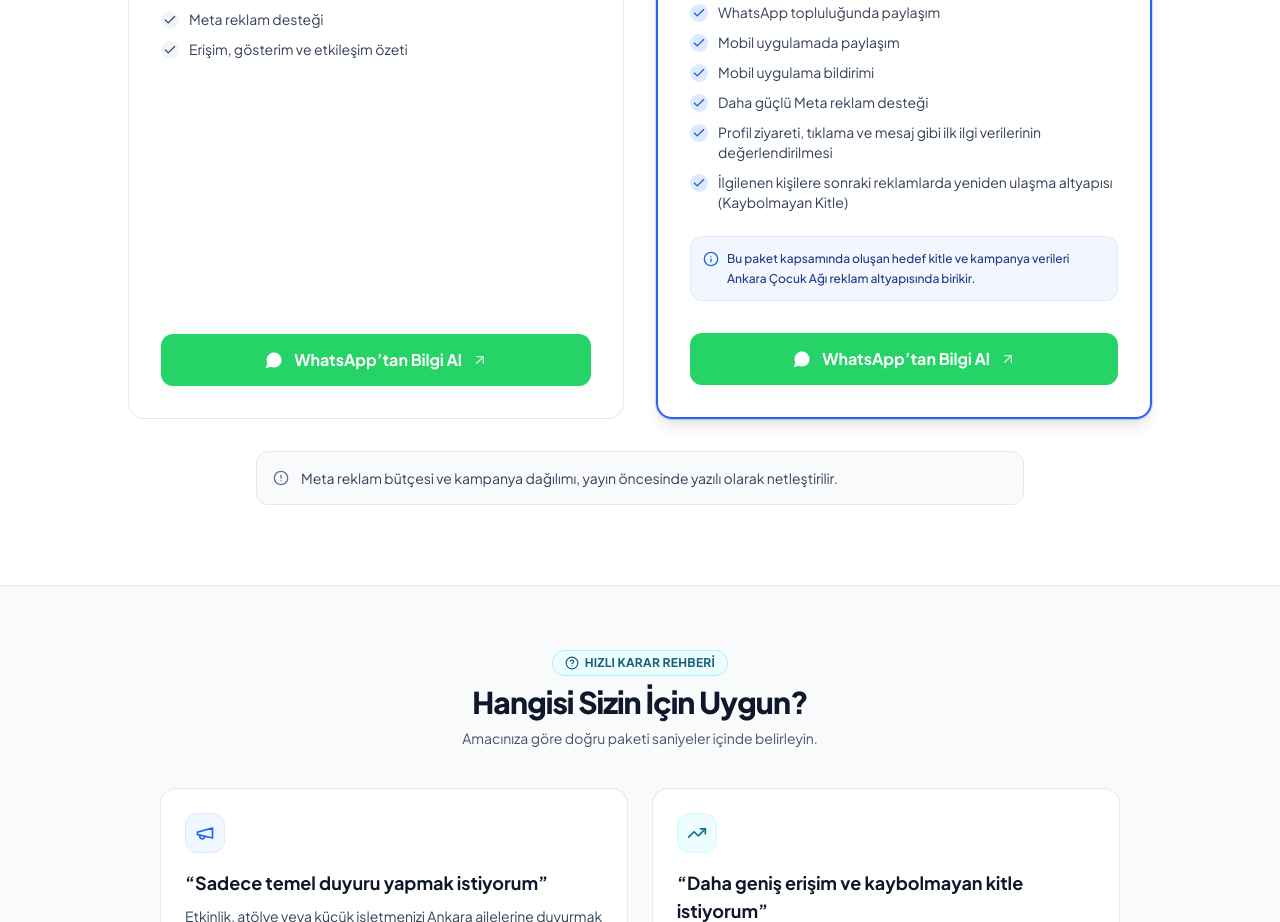
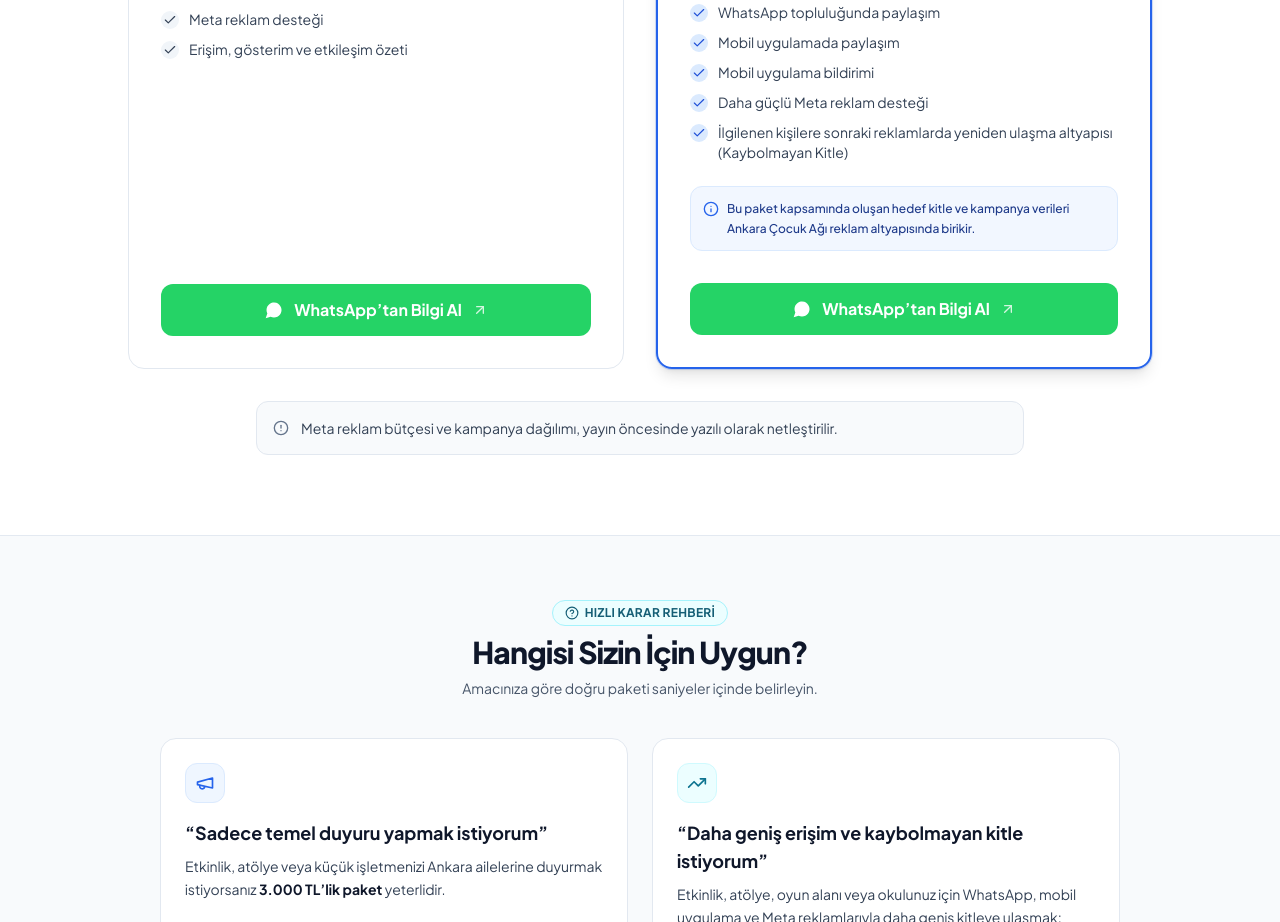
Before and after one commit to ozatabull2-cmd/ankara_cocuk_landingpage_v3, a React (Vite) app: page / in a window 1280 px wide. Shown: the part 1440-2362 px from the top of the page. Built offline with nearby package versions, Linux system fonts and the light colour scheme.

Commit message:
refactor: remove initial interest data evaluation item from 6000 TL package

```diff
--- a/src/data/config.ts
+++ b/src/data/config.ts
@@ -113,7 +113,6 @@ export const WEEKLY_PACKAGES: WeeklyPackage[] = [
       "Mobil uygulamada paylaşım",
       "Mobil uygulama bildirimi",
       "Daha güçlü Meta reklam desteği",
-      "Profil ziyareti, tıklama ve mesaj gibi ilk ilgi verilerinin değerlendirilmesi",
       "İlgilenen kişilere sonraki reklamlarda yeniden ulaşma altyapısı (Kaybolmayan Kitle)",
     ],
     notice: "Bu paket kapsamında oluşan hedef kitle ve kampanya verileri Ankara Çocuk Ağı reklam altyapısında birikir.",
```
